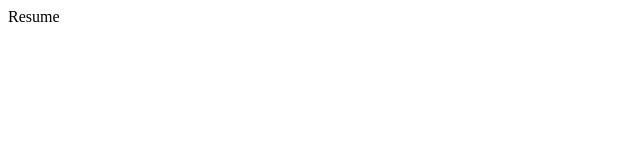
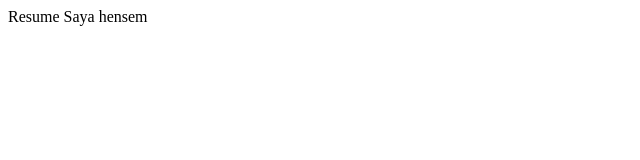
Before and after one commit to salikzquidz/salikzquidz.github.io, a plain HTML site: page resumesalikz.html in a window 1280 px wide. Shown: the whole page, without its empty margins (0-640 px from the left). Drawn offline with Linux system fonts and the light colour scheme.

Commit message:
Update resumesalikz.html

```diff
--- a/resumesalikz.html
+++ b/resumesalikz.html
@@ -6,5 +6,6 @@
   </head>
   <body>
     Resume
+    Saya hensem
   </body>
 </html>
```
